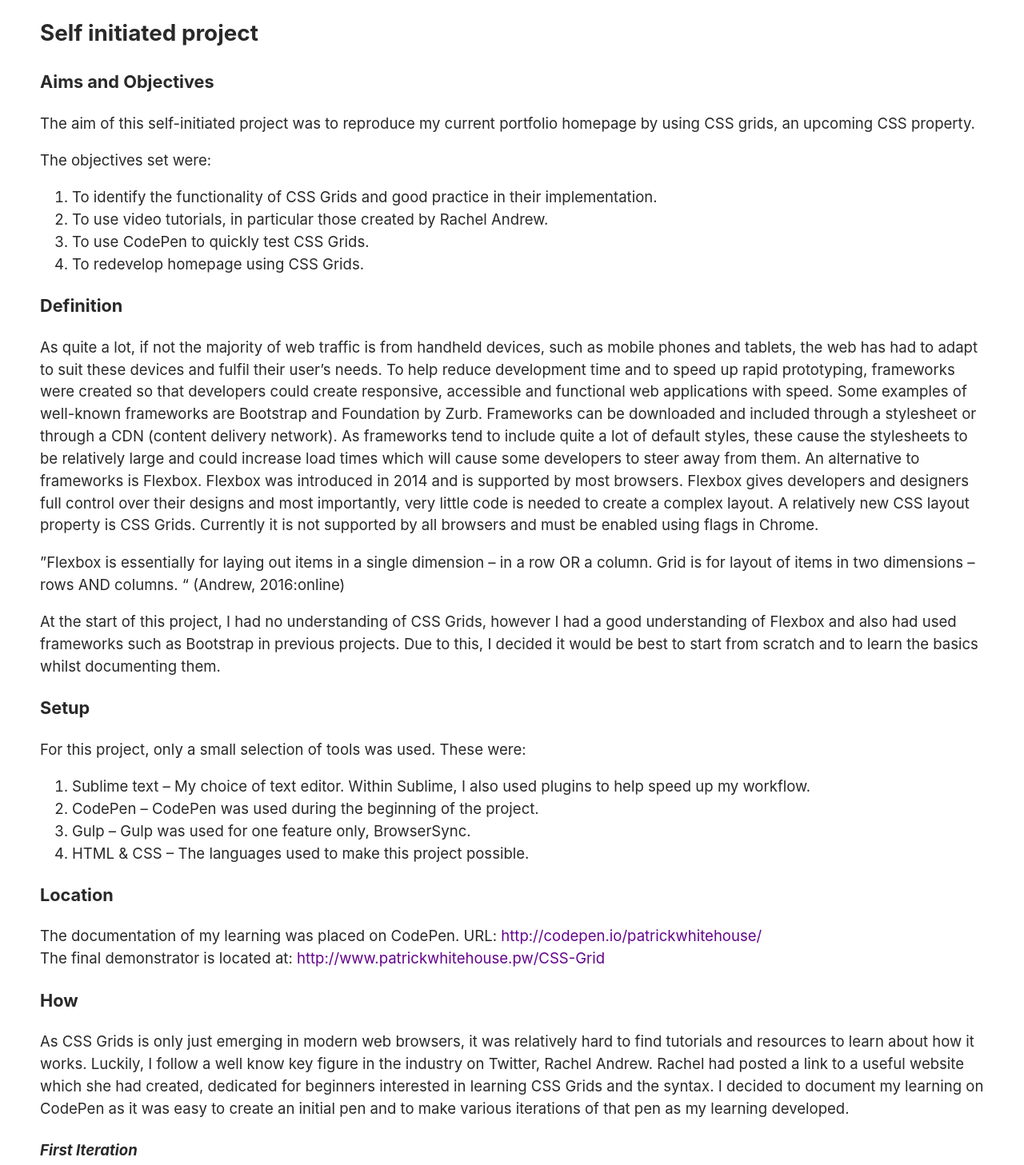
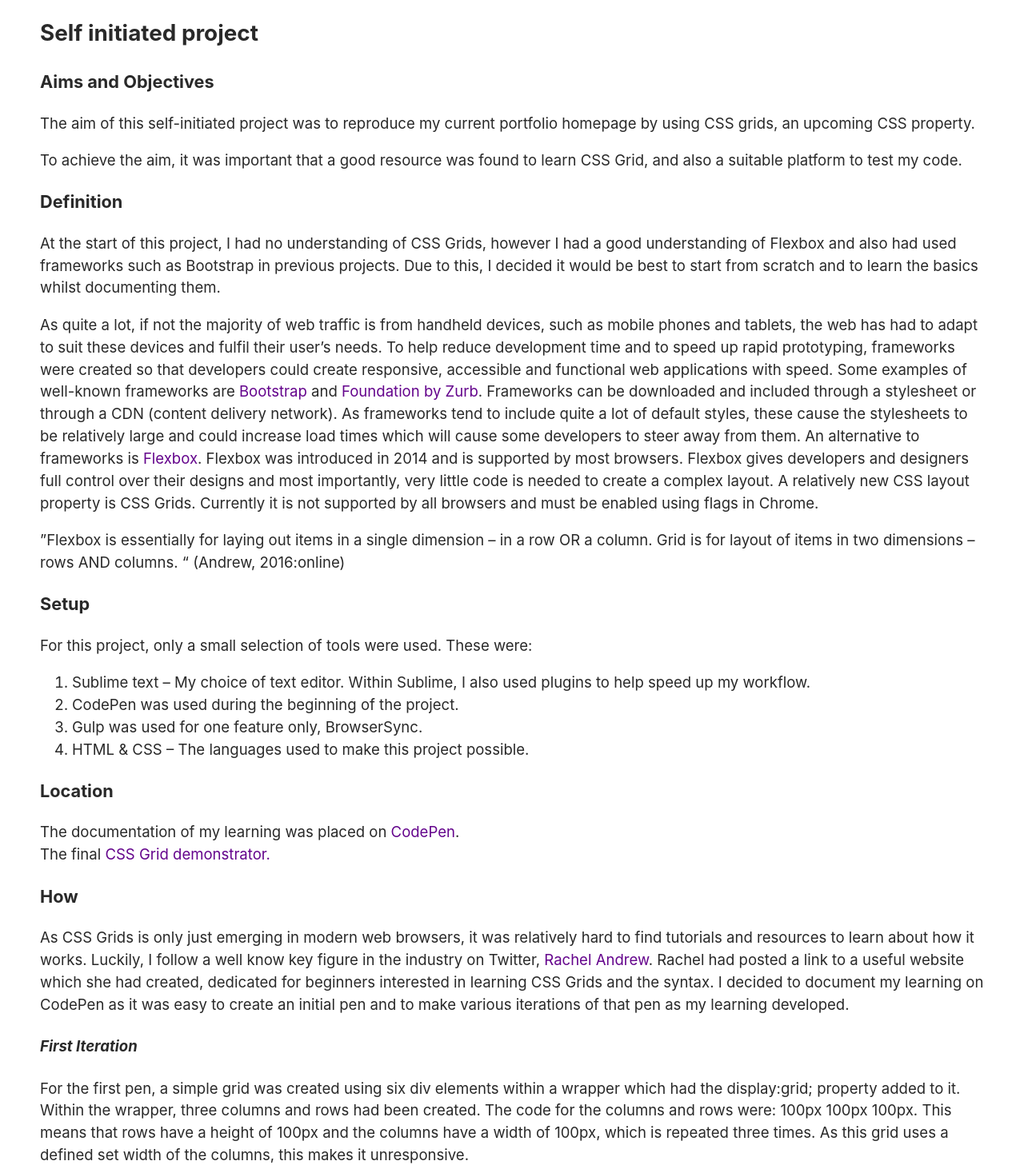
Before and after one commit to PatrickWhitehouse/Portfolio-2017, a website: page blogs/css-grids.html in a window 1280 px wide. Shown: the part 165-1622 px from the top of the page at 80% size. Drawn offline with nearby package versions, Linux system fonts and the light colour scheme; a script that the page names is missing.

Commit message:
Minor changes made to homepage and blog post

```diff
--- a/blogs/css-grids.html
+++ b/blogs/css-grids.html
@@ -46,39 +46,33 @@
                 <h2>Self initiated project</h2>
                 <h3>Aims and Objectives</h3>
                 <p>The aim of this self-initiated project was to reproduce my current portfolio homepage by using CSS grids, an upcoming CSS property.</p>
-                <p>The objectives set were:
-                <ol>
-                  <li>To identify the functionality of CSS Grids and good practice in their implementation.</li>
-                  <li>To use video tutorials, in particular those created by Rachel Andrew. </li>
-                  <li>To use CodePen to quickly test CSS Grids. </li>
-                  <li>To redevelop homepage using CSS Grids.</li>
-                </ol>
-                </p>
+                <p>To achieve the aim, it was important that a good resource was found to learn CSS Grid, and also a suitable platform to test my code.</p>
 
                 <h3>Definition</h3>
-                <p>As quite a lot, if not the majority of web traffic is from handheld devices, such as mobile phones and tablets, the web has had to adapt to suit these devices and fulfil their user’s needs. To help reduce development time and to speed up rapid prototyping, frameworks were created so that developers could create responsive, accessible and functional web applications with speed. Some examples of well-known frameworks are Bootstrap and Foundation by Zurb. Frameworks can be downloaded and included through a stylesheet or through a CDN (content delivery network). As frameworks tend to include quite a lot of default styles, these cause the stylesheets to be relatively large and could increase load times which will cause some developers to steer away from them. An alternative to frameworks is Flexbox. Flexbox was introduced in 2014 and is supported by most browsers. Flexbox gives developers and designers full control over their designs and most importantly, very little code is needed to create a complex layout. A relatively new CSS layout property is CSS Grids. Currently it is not supported by all browsers and must be enabled using flags in Chrome. </p>
+                <p>At the start of this project, I had no understanding of CSS Grids, however I had a good understanding of Flexbox and also had used frameworks such as Bootstrap in previous projects. Due to this, I decided it would be best to start from scratch and to learn the basics whilst documenting them.</p>
+                <p>As quite a lot, if not the majority of web traffic is from handheld devices, such as mobile phones and tablets, the web has had to adapt to suit these devices and fulfil their user’s needs. To help reduce development time and to speed up rapid prototyping, frameworks were created so that developers could create responsive, accessible and functional web applications with speed. Some examples of well-known frameworks are <a href="http://getbootstrap.com">Bootstrap</a> and <a href="http://foundation.zurb.com">Foundation by Zurb</a>. Frameworks can be downloaded and included through a stylesheet or through a CDN (content delivery network). As frameworks tend to include quite a lot of default styles, these cause the stylesheets to be relatively large and could increase load times which will cause some developers to steer away from them. An alternative to frameworks is <a href="https://css-tricks.com/snippets/css/a-guide-to-flexbox/">Flexbox</a>. Flexbox was introduced in 2014 and is supported by most browsers. Flexbox gives developers and designers full control over their designs and most importantly, very little code is needed to create a complex layout. A relatively new CSS layout property is CSS Grids. Currently it is not supported by all browsers and must be enabled using flags in Chrome. </p>
                 <p> &rdquo;Flexbox is essentially for laying out items in a single dimension – in a row OR a column. Grid is for layout of items in two dimensions – rows AND columns. &ldquo; (Andrew, 2016:online)</p>
-                <p>At the start of this project, I had no understanding of CSS Grids, however I had a good understanding of Flexbox and also had used frameworks such as Bootstrap in previous projects. Due to this, I decided it would be best to start from scratch and to learn the basics whilst documenting them.</p>
+
 
                 <h3>Setup</h3>
-                <p>For this project, only a small selection of tools was used. These were:</p>
+                <p>For this project, only a small selection of tools were used. These were:</p>
                 <p>
                   <ol>
                     <li>Sublime text – My choice of text editor. Within Sublime, I also used plugins to help speed up my workflow.</li>
-                    <li>CodePen – CodePen was used during the beginning of the project. </li>
-                    <li>Gulp – Gulp was used for one feature only, BrowserSync.</li>
+                    <li>CodePen was used during the beginning of the project. </li>
+                    <li>Gulp was used for one feature only, BrowserSync.</li>
                     <li>HTML &amp; CSS – The languages used to make this project possible.</li>
                   </ol>
                 </p>
 
                 <h3>Location</h3>
-                <p>The documentation of my learning was placed on CodePen. URL: <a href="http://codepen.io/patrickwhitehouse/">http://codepen.io/patrickwhitehouse/</a>
+                <p>The documentation of my learning was placed on <a href="http://codepen.io/patrickwhitehouse/">CodePen</a>.
                 <br>
-                The final demonstrator is located at: <a href="http://www.patrickwhitehouse.pw/CSS-Grid">http://www.patrickwhitehouse.pw/CSS-Grid</a>
+                The final <a href="http://www.patrickwhitehouse.pw/css-grid">CSS Grid demonstrator.</a>
                 </p>
 
                 <h3>How</h3>
-                <p>As CSS Grids is only just emerging in modern web browsers, it was relatively hard to find tutorials and resources to learn about how it works. Luckily, I follow a well know key figure in the industry on Twitter, Rachel Andrew. Rachel had posted a link to a useful website which she had created, dedicated for beginners interested in learning CSS Grids and the syntax. I decided to document my learning on CodePen as it was easy to create an initial pen and to make various iterations of that pen as my learning developed.</p>
+                <p>As CSS Grids is only just emerging in modern web browsers, it was relatively hard to find tutorials and resources to learn about how it works. Luckily, I follow a well know key figure in the industry on Twitter, <a href="https://twitter.com/rachelandrew">Rachel Andrew</a>. Rachel had posted a link to a useful website which she had created, dedicated for beginners interested in learning CSS Grids and the syntax. I decided to document my learning on CodePen as it was easy to create an initial pen and to make various iterations of that pen as my learning developed.</p>
 
                 <h4>First Iteration</h4>
                 <p>For the first pen, a simple grid was created using six div elements within a wrapper which had the display:grid; property added to it. Within the wrapper, three columns and rows had been created. The code for the columns and rows were: 100px 100px 100px. This means that rows have a height of 100px and the columns have a width of 100px, which is repeated three times.  As this grid uses a defined set width of the columns, this makes it unresponsive.</p>
@@ -103,10 +97,17 @@
                 <h4>Final Iteration</h4>
                 <p>Once I understood CSS grids and how the children behaved inside of the grid container, I decided to recreate Manchester Metropolitan University’s homepage, using their images and colours. An issue I ran into during this iteration was remembering to group elements within divs for them to display in the same cell. CSS Grid tries to place each child into its own cell within the grid meaning, for example, if you had a H1 and P tag and wanted them in the same cell, you would have to group them in a div.
                 <br><br>
-                <a href="http://patrickwhitehouse.pw/css-grid">Final Iteration / Product</a></p>
+                The final <a href="http://www.patrickwhitehouse.pw/css-grid">CSS Grid demonstrator.</a>
 
                 <h3>Evaluation</h3>
-                <p>It was relatively easy to recreate the homepage using CSS grids. This was down to grids allowing me to add other properties such as grid gap which meant usual CSS properties such as margin didn’t need to be added to space grid rows or columns. I believe CSS grids has an exciting future once all modern browsers decide to ship it. Sophisticated layouts can be created rather easily and elements can be moved around and positioned however the developer needs them with ease.</p>
+                <p>It was relatively easy to recreate the homepage using CSS grids. This was down to grids allowing me to add other properties such as grid gap which meant usual CSS properties such as margin didn’t need to be added to space grid rows or columns. I believe CSS grids has an exciting future once all modern browsers decide to implement it. Sophisticated layouts can be created rather easily and elements can be moved around and positioned however the developer needs them with ease.</p>
+
+                <h3>References</h3>
+                <p>Andrew, R., 2016. <i>Should I use Grid or Flexbox?.</i> [Online]
+                    Available at: https://rachelandrew.co.uk/archives/2016/03/30/should-i-use-grid-or-flexbox/
+                    [Accessed 27 February 2017].
+
+                </p>
 
                 <button onclick="window.history.go(-1)" class="btn--back">Go back</button>
             </article>
```
Also changed, not shown: blogs/portfolio-changes.html (+1 -1 lines), index.html (+2 -0 lines), work.html (+6 -1 lines), 1 other file.
